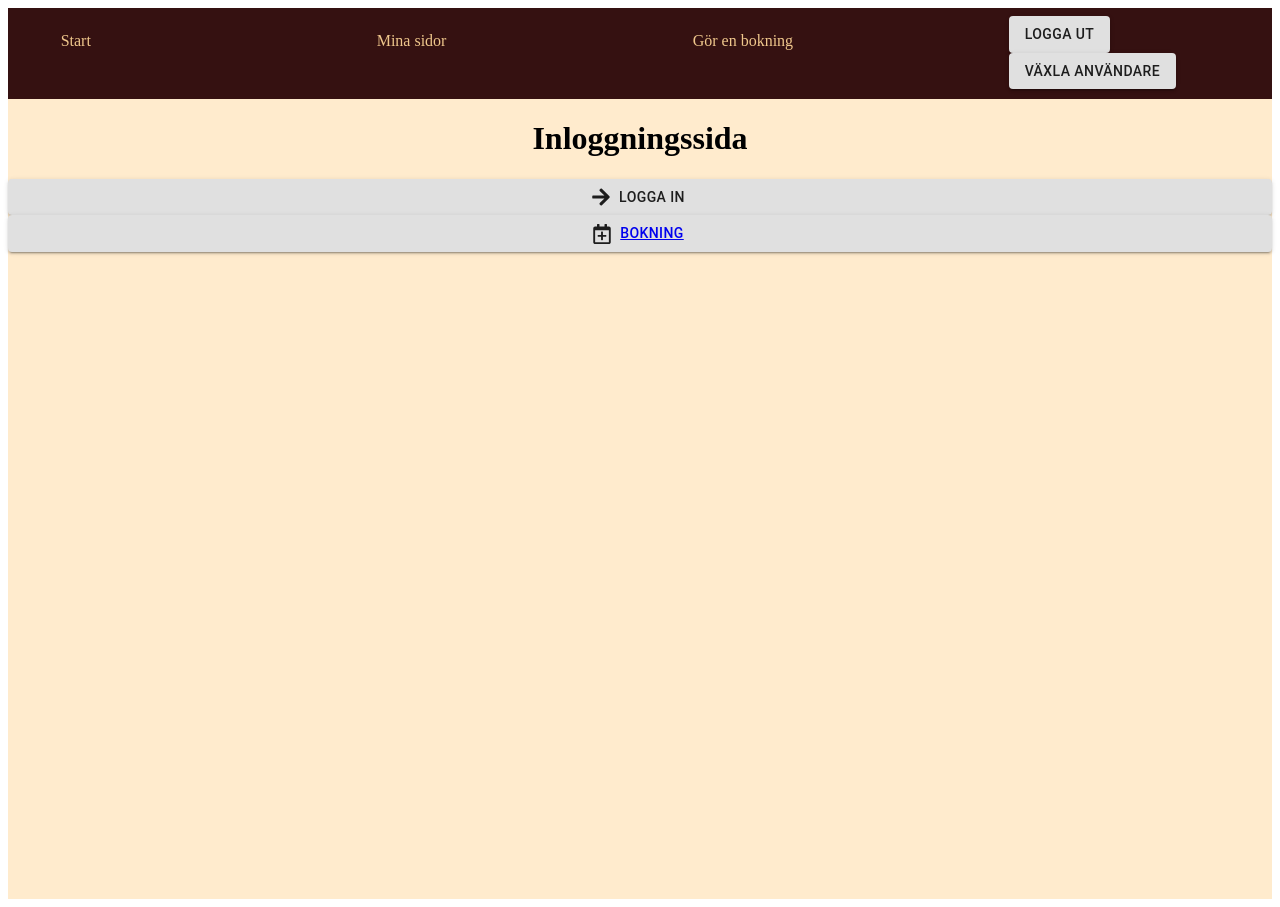
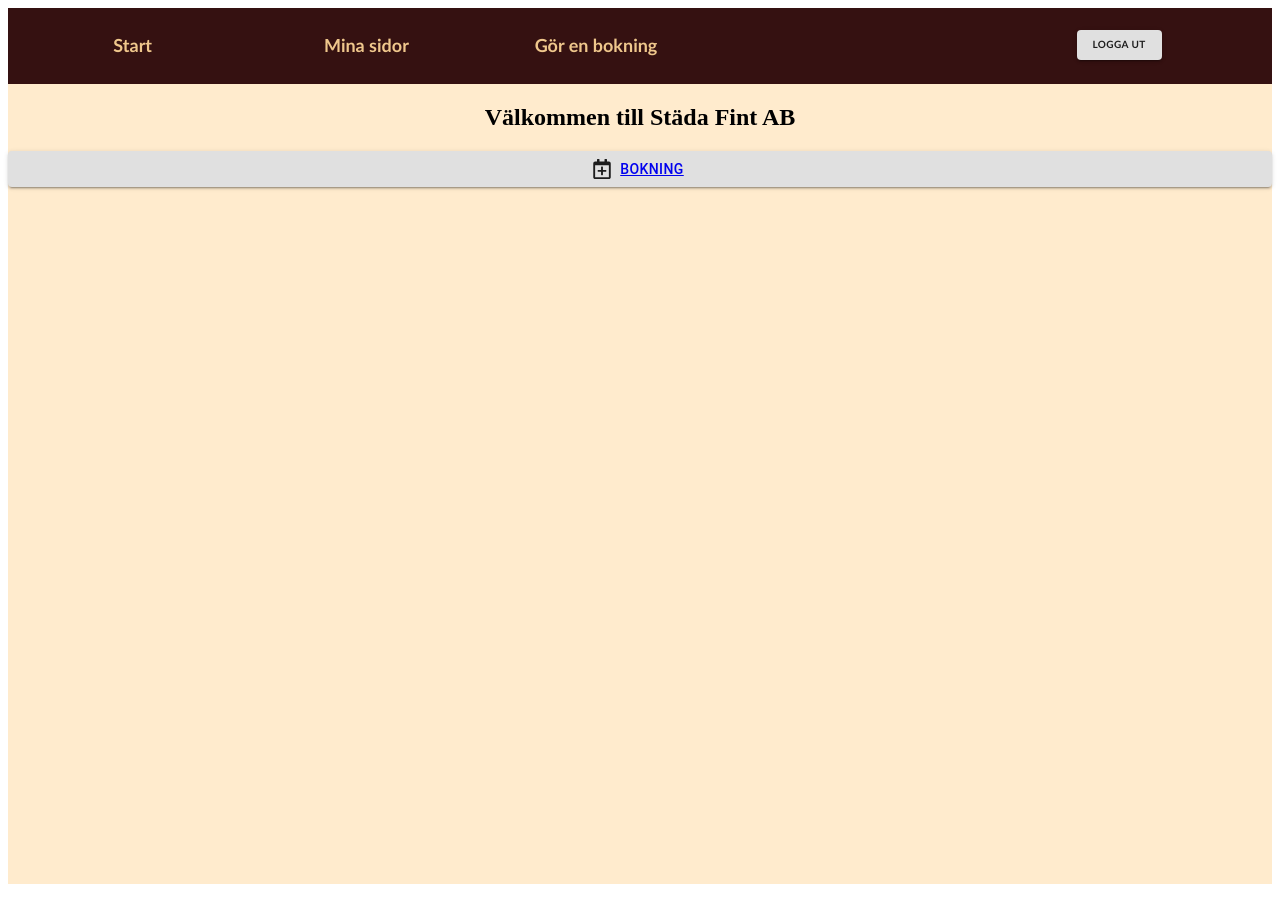
Before and after one commit to isthisthereallife/schoolproject-with-SpringBoot-NextJS, a Next.js app in the folder frontend/: page / in a window 1280 px wide. Built offline with nearby package versions, Linux system fonts and the light colour scheme.

Commit message:
startsidan ser nu olika ut beroende på om användaren är inloggad

```diff
--- a/frontend/components/navbarcomponent.jsx
+++ b/frontend/components/navbarcomponent.jsx
@@ -4,10 +4,11 @@ import { Button, Grid } from '@material-ui/core';
 import styles from '../styles/Navbar.module.css'
 import useActiveUser from '../lib/hooks/useActiveUser'
 import { USER_ACTIONS } from '../lib/reducers/activeUserReducer'
+import { FaUsers } from 'react-icons/fa'
 
 function Navbarcomponent() {
   const activeUser = useActiveUser()
-
+  const debug = false;
 
  return (
     <>
@@ -31,14 +32,17 @@ function Navbarcomponent() {
           </Link>
         </Grid>
         </> : ""}
-        <Grid item xs={2}>
+        <Grid className={styles.loginLogoutBtn} item xs={4}>
           {(activeUser.activeUser
           ? <Button onClick={() => logout(activeUser)} variant="contained">Logga ut</Button>
             : "")}
-
+          </Grid>
+           {(debug
+           ? <Grid className={styles.navbarBtn}item xs={2}>
           <Button onClick={() => debugChangeUser(activeUser)} variant="contained">
-            {(activeUser.activeUser ? "Växla användare" : "Logga in")}</Button>
+            {(activeUser.activeUser ? <div className={styles.toggleBtn}><p><FaUsers/></p>  <p>toggle user</p></div> : "Logga in")}</Button>
         </Grid>
+        : "")}
       </Grid>
     </>
   )
--- a/frontend/pages/index.jsx
+++ b/frontend/pages/index.jsx
@@ -4,21 +4,30 @@ import styles from '../styles/index.module.css'
 import { USER_ACTIONS } from '../lib/reducers/activeUserReducer'
 import { Button } from '@material-ui/core'
 import { FaRegCalendarPlus, FaCalendarDay, FaArrowRight } from 'react-icons/fa'
+import { debugChangeUser } from '../components/navbarcomponent'
+import useActiveUser from '../lib/hooks/useActiveUser'
+
 function HomePage() {
+  const activeUser = useActiveUser()
+
+  const debugLogin = (() => {
+    debugChangeUser(activeUser)
+  })
+  return <>
+  <div className={styles.main}>
+    <h2>Välkommen till Städa Fint AB</h2>
 
 
-  return <>
-  <div className={styles.main}>
-    <h1>Inloggningssida</h1>
-
-    <Button className={styles.button} variant="contained" startIcon={<FaArrowRight/>}>Logga in</Button>
     {/* <Button className={styles.button} variant="contained" startIcon={<FaCalendarDay/>}><Link href="/minabokningar">MINA BOKNINGAR</Link></Button> */}
-    <Button className={styles.button} variant="contained" startIcon={<FaRegCalendarPlus/>}><Link href="/boka">bokning</Link></Button>
+    {(activeUser.activeUser
+    ? <Button className={styles.button} variant="contained" startIcon={<FaRegCalendarPlus/>}>
+        <Link href="/boka">bokning</Link>
+      </Button>
+    : <Button className={styles.button} onClick={debugLogin} variant="contained" startIcon={<FaArrowRight/>}>Logga in</Button>)}
     </div>
 
   </>
 }
-
 export function login(activeUser) {
   activeUser.activeUserDispatch({
   payload: {
--- a/frontend/styles/Navbar.module.css
+++ b/frontend/styles/Navbar.module.css
@@ -6,4 +6,36 @@
   display: flex;
   justify-content: space-around;
   padding:8px 0 10px 0;
+  justify-content: center;
+  align-items:center;
 }
+
+.navbar *{
+  font-family: 'Gill Sans', 'Gill Sans MT', Calibri, 'Trebuchet MS', sans-serif;
+  font-size: large;
+  font-weight: bolder;
+}
+.navbar {
+
+  size: large;
+  width: fit-content;
+  height: fit-content;
+}
+.loginLogoutBtn *{
+  size: 10px;
+  font-size: 10px;
+  width: fit-content;
+  height: fit-content;
+}
+.loginLogoutBtn{
+  display:flex;
+  justify-content:right;
+  padding-right: 5px;
+}
+.toggleBtn{
+  display:flex;
+  align-items: center;
+  max-width: 10px;
+  justify-content: center;
+  justify-self: center;
+}
```
Also changed, not shown: 1 other file (tests, documents, lock files or other folders).
